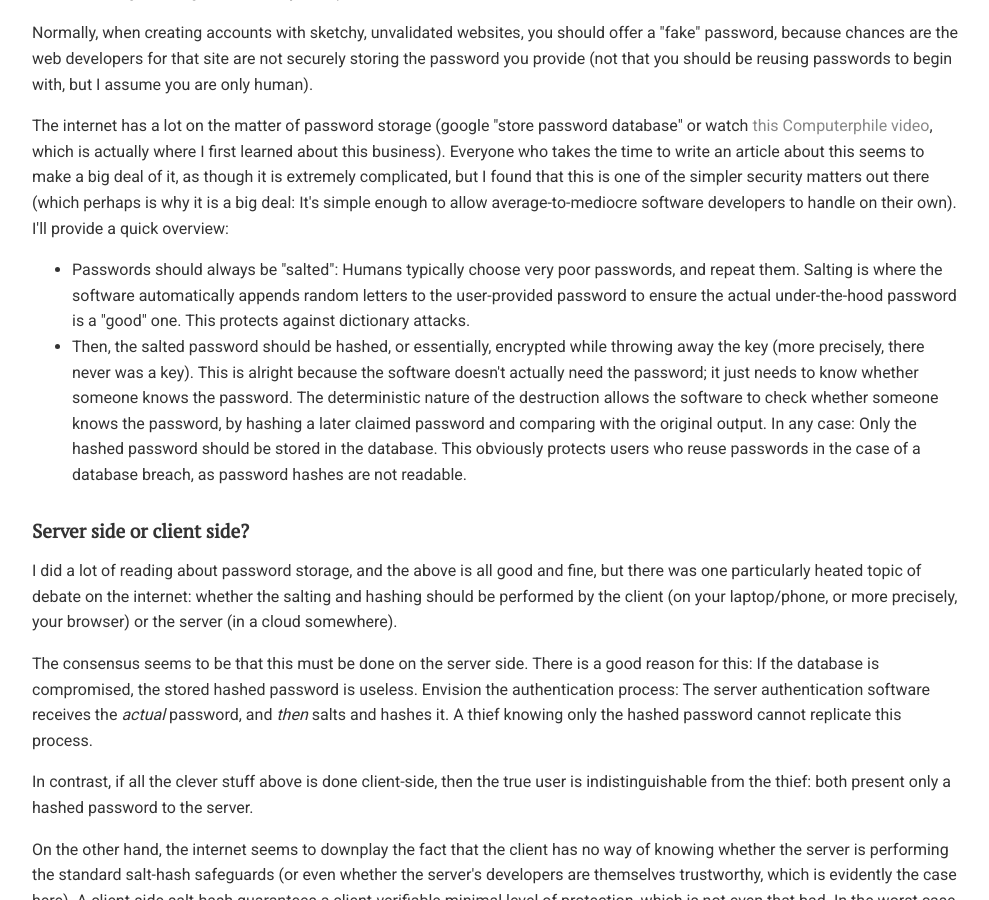
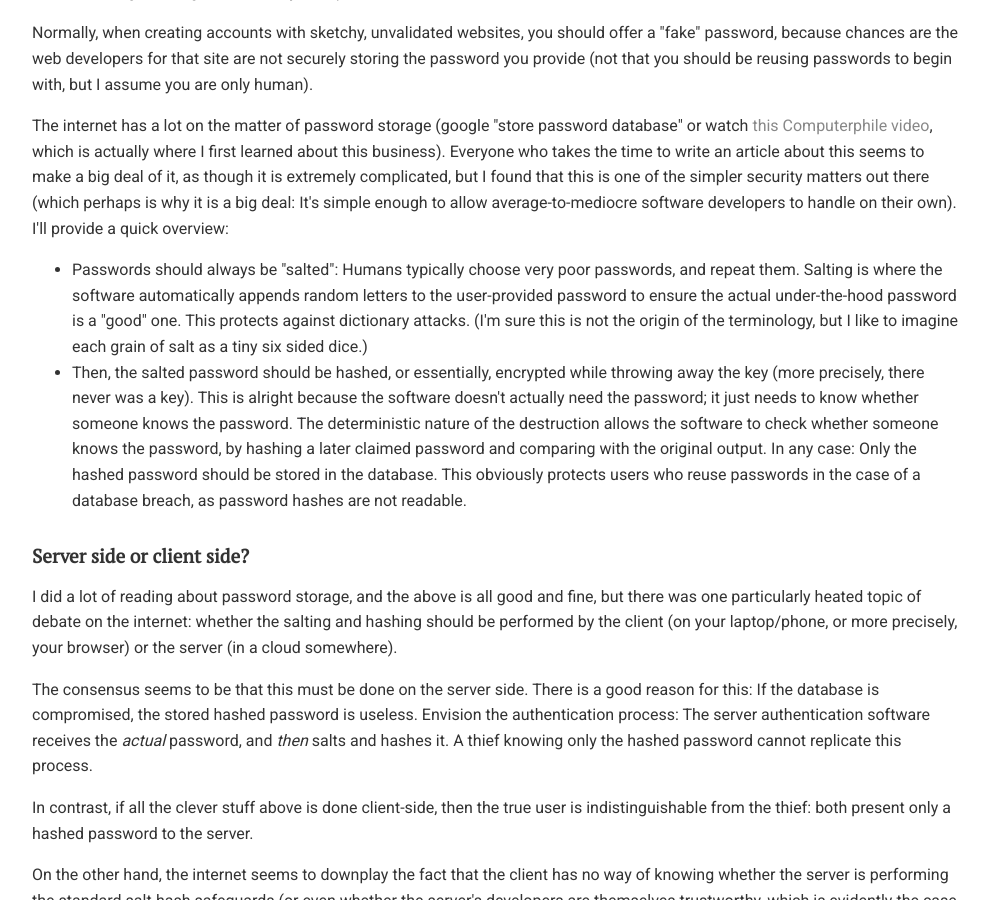
Before and after one commit to chatscrypt/chatscrypt.github.io, a Jekyll site: the page built from _posts/2019-12-25-zero-knowledge-security-chatscrypt-passwords.html, in a window 1280 px wide and 900 px high, scrolled down 315 px. Shown: the whole window, without its empty margins (143-1132 px from the left). Built offline with Jekyll 4.4.1, drawn with Linux system fonts in a browser that asks for light colours; comment, search, counter and statistics services are not loaded.

Commit message:
Update 2019-12-25-zero-knowledge-security-chatscrypt-passwords.html

```diff
--- a/_posts/2019-12-25-zero-knowledge-security-chatscrypt-passwords.html
+++ b/_posts/2019-12-25-zero-knowledge-security-chatscrypt-passwords.html
@@ -12,7 +12,7 @@ Or: Why you can (as of about December 23, 2019) feel free to use a real password
  <p>The internet has a lot on the matter of password storage (google "store password database" or watch <a href="https://www.youtube.com/watch?v=8ZtInClXe1Q">this Computerphile video</a>, which is actually where I first learned about this business). Everyone who takes the time to write an article about this seems to make a big deal of it, as though it is extremely complicated, but I found that this is one of the simpler security matters out there (which perhaps is why it is a big deal: It's simple enough to allow average-to-mediocre software developers to handle on their own). I'll provide a quick overview:
 
 <ul>
-   <li> Passwords should always be "salted": Humans typically choose very poor passwords, and repeat them. Salting is where the software automatically appends random letters to the user-provided password to ensure the actual under-the-hood password is a "good" one. This protects against dictionary attacks.
+   <li> Passwords should always be "salted": Humans typically choose very poor passwords, and repeat them. Salting is where the software automatically appends random letters to the user-provided password to ensure the actual under-the-hood password is a "good" one. This protects against dictionary attacks. (I'm sure this is not the origin of the terminology, but I like to imagine each grain of salt as a tiny six sided dice.)
 
    <li> Then, the salted password should be hashed, or essentially, encrypted while throwing away the key (more precisely, there never was a key). This is alright because the software doesn't actually need the password; it just needs to know whether someone knows the password. The deterministic nature of the destruction allows the software to check whether someone knows the password, by hashing a later claimed password and comparing with the original output. In any case: Only the hashed password should be stored in the database. This obviously protects users who reuse passwords in the case of a database breach, as password hashes are not readable.
 </ul>
```
